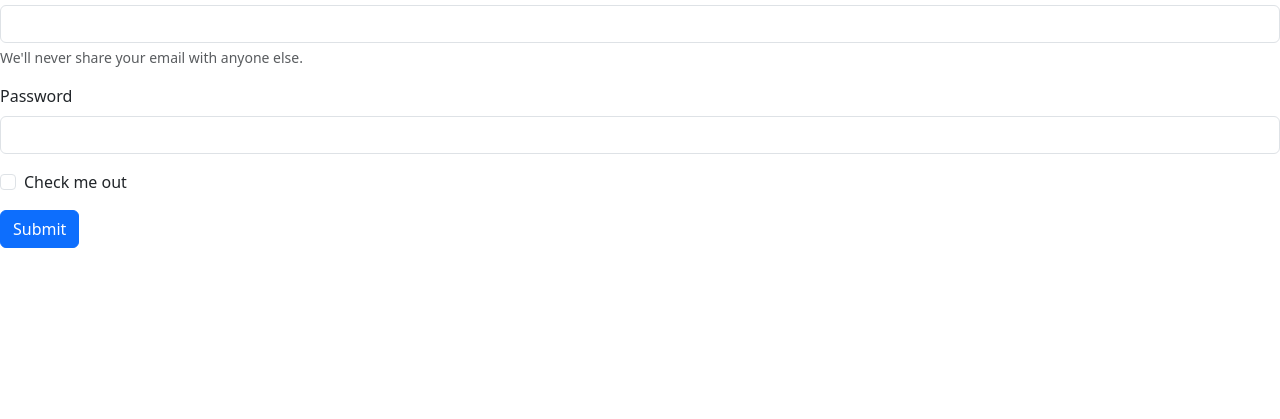
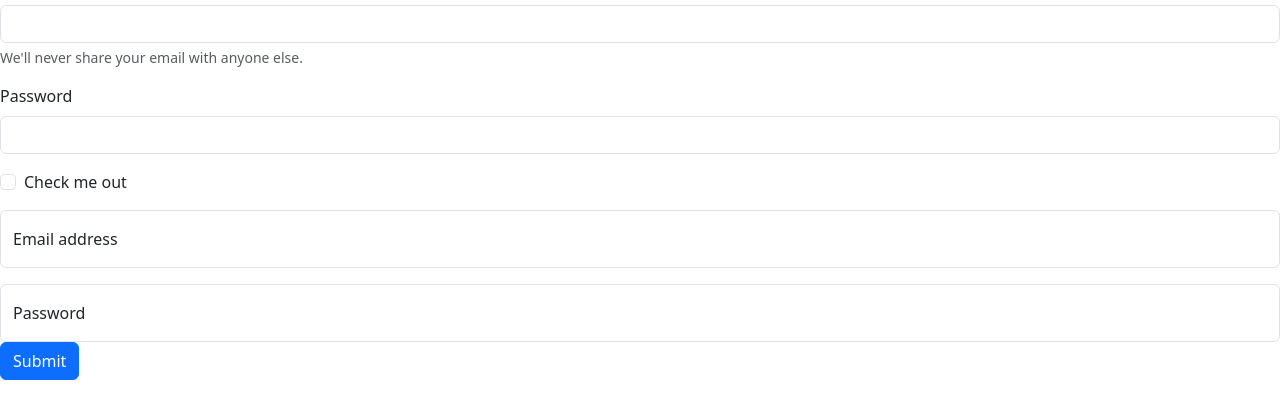
Before and after one commit to StevePierson0399/Elements, a plain HTML site: page index.html in a window 1280 px wide. Shown: the part 83-502 px from the top of the page. Drawn offline with nearby package versions, Linux system fonts and the light colour scheme.

Commit message:
Update index.html

```diff
--- a/index.html
+++ b/index.html
@@ -22,6 +22,14 @@
     <input type="checkbox" class="form-check-input" id="exampleCheck1">
     <label class="form-check-label" for="exampleCheck1">Check me out</label>
   </div>
+  <div class="form-floating mb-3">
+  <input type="email" class="form-control" id="floatingInput" placeholder="name@example.com">
+  <label for="floatingInput">Email address</label>
+</div>
+<div class="form-floating">
+  <input type="password" class="form-control" id="floatingPassword" placeholder="Password">
+  <label for="floatingPassword">Password</label>
+</div>
   <button type="submit" class="btn btn-primary">Submit</button>
 </form>
     <script src="https://cdn.jsdelivr.net/npm/bootstrap@5.3.1/dist/js/bootstrap.bundle.min.js" integrity="sha384-HwwvtgBNo3bZJJLYd8oVXjrBZt8cqVSpeBNS5n7C8IVInixGAoxmnlMuBnhbgrkm" crossorigin="anonymous"></script>
```
